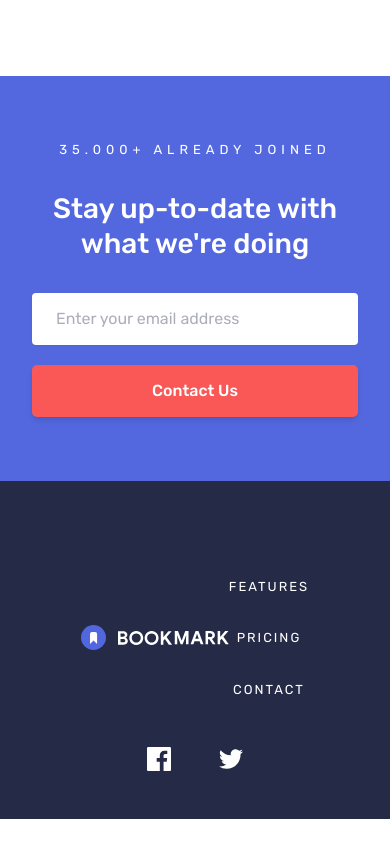
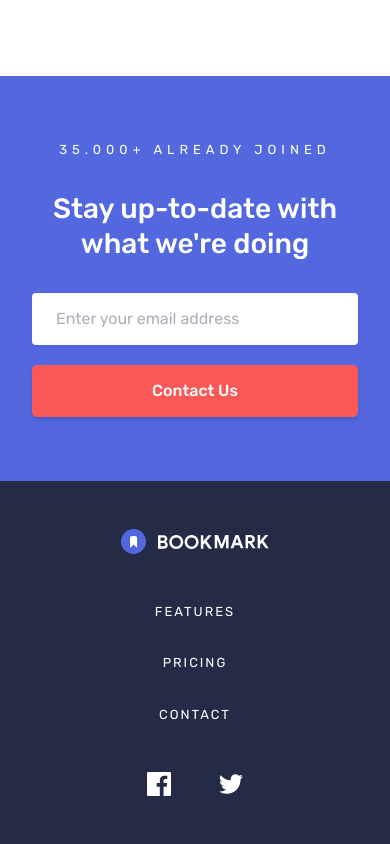
Before and after one commit to abmael-al/bookmark-landing-page, a React (Vite) app: page / in a window 390 px wide. Shown: the part 4515-5359 px from the top of the page. Before the commit the page ends 5334 px from the top, so only its background shows below. Built offline with nearby package versions, Linux system fonts and the light colour scheme.

Commit message:
style: fixing broken layout of the footer on mobile devices

```diff
--- a/src/pages/Home/Footer/footer.css
+++ b/src/pages/Home/Footer/footer.css
@@ -71,17 +71,14 @@
     fill: var(--clr-neutral-100);
 }
 
-.footer__layout__wrapper {
-    display: flex;
-    align-items: center;
-}
-
 @media (min-width: 38em) {
     .footer__container {
         gap: 3rem;
     }
 
     .footer__layout__wrapper {
+        display: flex;
+        align-items: center;
         gap: 4rem;
     }
 
```
Also changed, not shown: src/styles/Global.css (line endings or trailing spaces).
